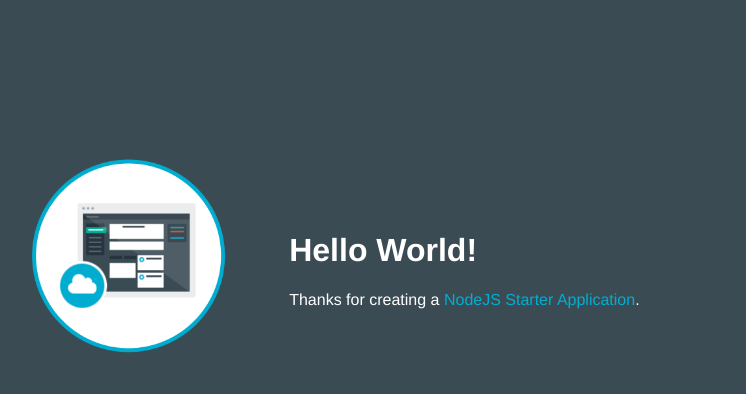
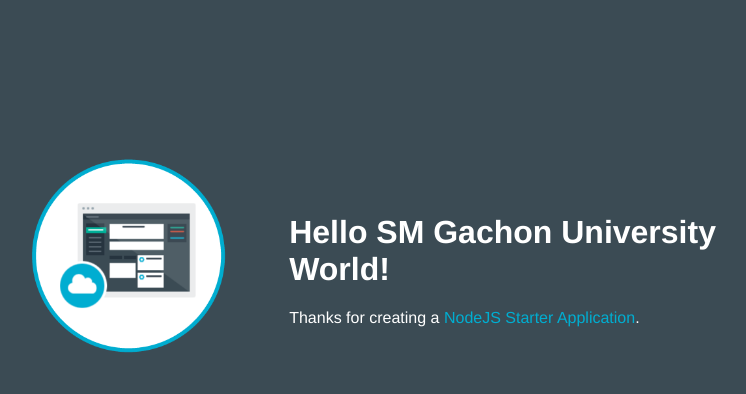
Before and after one commit to ksm1204/ksm, a website: page public/index.html in a window 1280 px wide. Shown: the whole page, without its empty margins (253-999 px from the left). Drawn offline with Linux system fonts and the light colour scheme.

Commit message:
Update index.html

```diff
--- a/public/index.html
+++ b/public/index.html
@@ -16,7 +16,7 @@
           <img class = "newappIcon" src="images/newapp-icon.png">
         </td>
         <td>
-          <h1 id="message">Hello World!</h1>
+          <h1 id="message">Hello SM Gachon University World!</h1>
           <p class='description'></p> Thanks for creating a <span class = "blue">NodeJS Starter Application</span>.
         </td>
       </tr>
```
